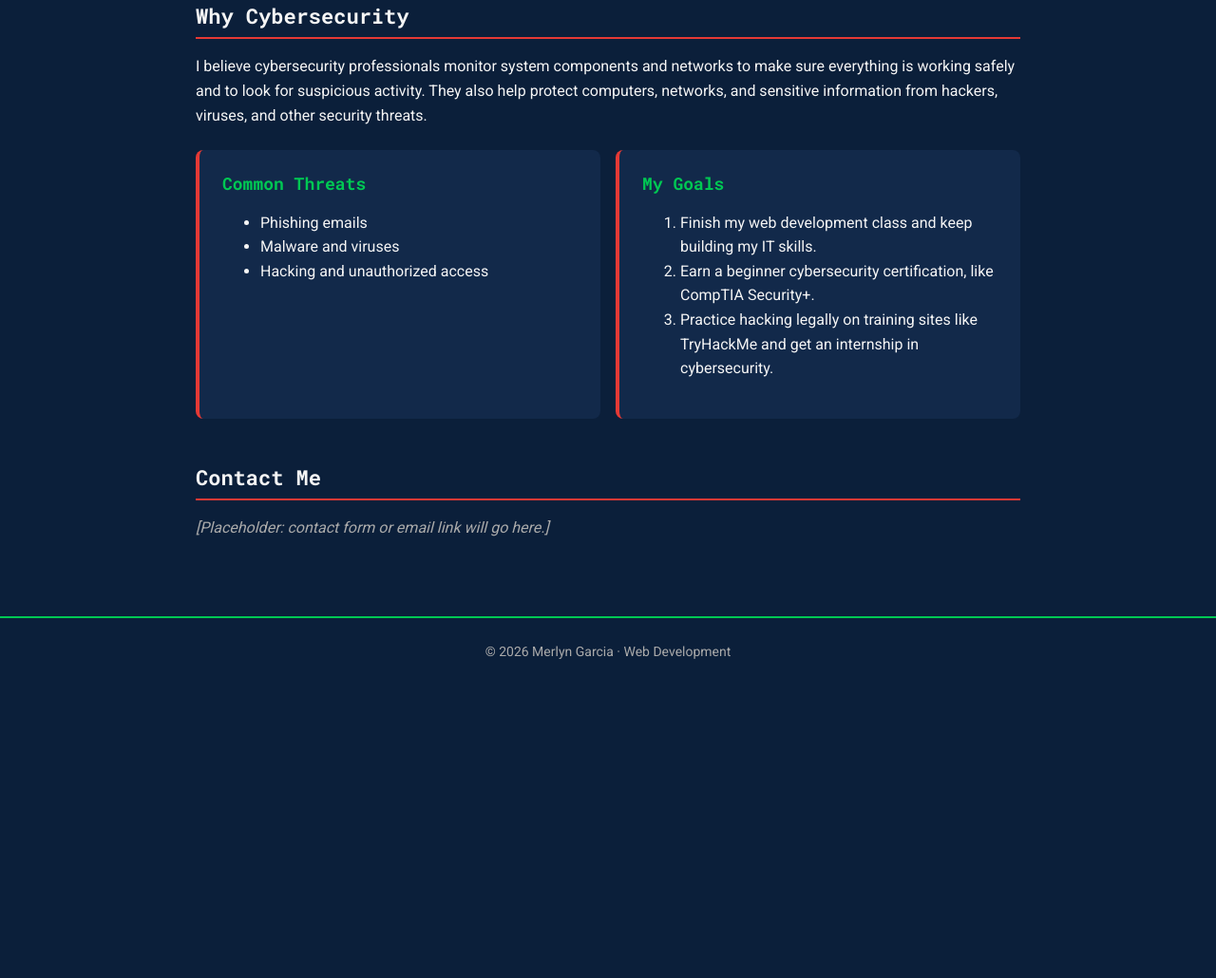
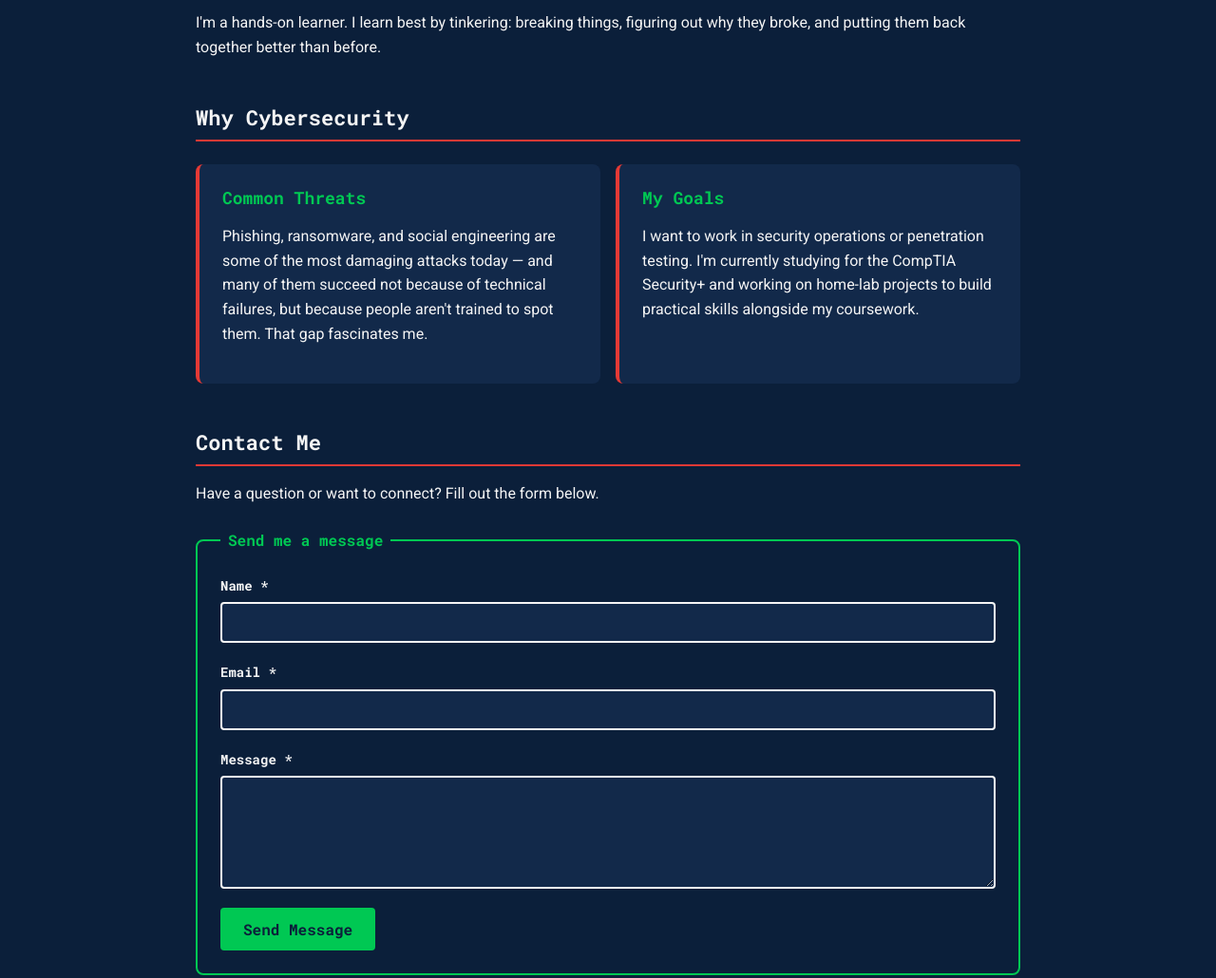
Before and after one commit to Prodigy181/portfolio, a plain HTML site: page about.html in a window 1280 px wide. Shown: the part 360-1390 px from the top of the page at 95% size. Before the commit the page ends 1097 px from the top, so only its background shows below. Drawn offline with Linux system fonts and the light colour scheme.

Commit message:
Milestone 3: fix about.html accessibility + add accessible contact form

```diff
--- a/about.html
+++ b/about.html
@@ -3,7 +3,7 @@
 <head>
   <meta charset="UTF-8">
   <meta name="viewport" content="width=device-width, initial-scale=1.0">
-  <meta name="description" content="About Merlyn Garcia and how to get in touch.">
+  <meta name="description" content="About Merlyn Garcia — IT student, future cybersecurity professional. Contact form included.">
   <title>About &amp; Contact | Merlyn Garcia</title>
   <link rel="preconnect" href="https://fonts.googleapis.com">
   <link rel="preconnect" href="https://fonts.gstatic.com" crossorigin>
@@ -11,53 +11,111 @@
   <link rel="stylesheet" href="style.css">
 </head>
 <body>
-
+<a href="#main-content" class="skip-link">Skip to main content</a>
 <header>
-    <h1>About Me</h1>
+  <h1>Merlyn Garcia</h1>
+  <p class="tagline">IT Student &middot; Future Cybersecurity Professional</p>
   <nav>
     <ul>
       <li><a href="index.html">Home</a></li>
       <li><a href="projects.html">Projects</a></li>
-        <li><a href="about.html">About &amp; Contact</a></li>
+      <li><a href="about.html" aria-current="page">About &amp; Contact</a></li>
     </ul>
   </nav>
 </header>
 
-  <main>
+<main id="main-content">
 
   <section id="about">
     <h2>Who I Am</h2>
-      <p>I’m currently studying IT, and I’ve always been curious about hacking and jailbreaking. I’ve wanted to learn how people find ways around restrictions on devices and systems, how hacking actually works, and how to use that knowledge to understand cybersecurity and protect technology.</p>
+    <p>Hi, I'm Merlyn Garcia, an IT student at the University of Illinois Chicago. I'm passionate about understanding how technology works under the hood — from web development to network security. Outside of school I work in warehousing while building the skills I need to transition into a cybersecurity career.</p>
+    <p>I'm a hands-on learner. I learn best by tinkering: breaking things, figuring out why they broke, and putting them back together better than before.</p>
   </section>
 
   <section id="cybersecurity">
     <h2>Why Cybersecurity</h2>
-      <p>I believe cybersecurity professionals monitor system components and networks to make sure everything is working safely and to look for suspicious activity. They also help protect computers, networks, and sensitive information from hackers, viruses, and other security threats.</p>
-
     <div class="card-grid">
       <article class="card">
         <h3>Common Threats</h3>
-        <ul>
-          <li>Phishing emails</li>
-          <li>Malware and viruses</li>
-          <li>Hacking and unauthorized access</li>
-        </ul>
+        <p>Phishing, ransomware, and social engineering are some of the most damaging attacks today — and many of them succeed not because of technical failures, but because people aren't trained to spot them. That gap fascinates me.</p>
       </article>
-
       <article class="card">
         <h3>My Goals</h3>
-        <ol>
-          <li>Finish my web development class and keep building my IT skills.</li>
-          <li>Earn a beginner cybersecurity certification, like CompTIA Security+.</li>
-          <li>Practice hacking legally on training sites like TryHackMe and get an internship in cybersecurity.</li>
-        </ol>
+        <p>I want to work in security operations or penetration testing. I'm currently studying for the CompTIA Security+ and working on home-lab projects to build practical skills alongside my coursework.</p>
       </article>
     </div>
   </section>
 
   <section id="contact">
     <h2>Contact Me</h2>
-      <p class="placeholder">[Placeholder: contact form or email link will go here.]</p>
+    <p>Have a question or want to connect? Fill out the form below.</p>
+
+    <form id="contact-form" novalidate>
+      <fieldset>
+        <legend>Send me a message</legend>
+
+        <div class="form-group">
+          <label for="name">
+            Name
+            <span aria-hidden="true">*</span>
+            <span class="sr-only">(required)</span>
+          </label>
+          <input
+            type="text"
+            id="name"
+            name="name"
+            autocomplete="name"
+            required
+            aria-required="true"
+            aria-describedby="name-error"
+          >
+          <span id="name-error" class="error-msg" role="alert" hidden>
+            Please enter your name.
+          </span>
+        </div>
+
+        <div class="form-group">
+          <label for="email">
+            Email
+            <span aria-hidden="true">*</span>
+            <span class="sr-only">(required)</span>
+          </label>
+          <input
+            type="email"
+            id="email"
+            name="email"
+            autocomplete="email"
+            required
+            aria-required="true"
+            aria-describedby="email-error"
+          >
+          <span id="email-error" class="error-msg" role="alert" hidden>
+            Please enter a valid email address.
+          </span>
+        </div>
+
+        <div class="form-group">
+          <label for="message">
+            Message
+            <span aria-hidden="true">*</span>
+            <span class="sr-only">(required)</span>
+          </label>
+          <textarea
+            id="message"
+            name="message"
+            rows="5"
+            required
+            aria-required="true"
+            aria-describedby="message-error"
+          ></textarea>
+          <span id="message-error" class="error-msg" role="alert" hidden>
+            Please write a message.
+          </span>
+        </div>
+
+        <button type="submit">Send Message</button>
+      </fieldset>
+    </form>
   </section>
 
 </main>
```
Lines whose indentation alone changed are shown as unchanged.
